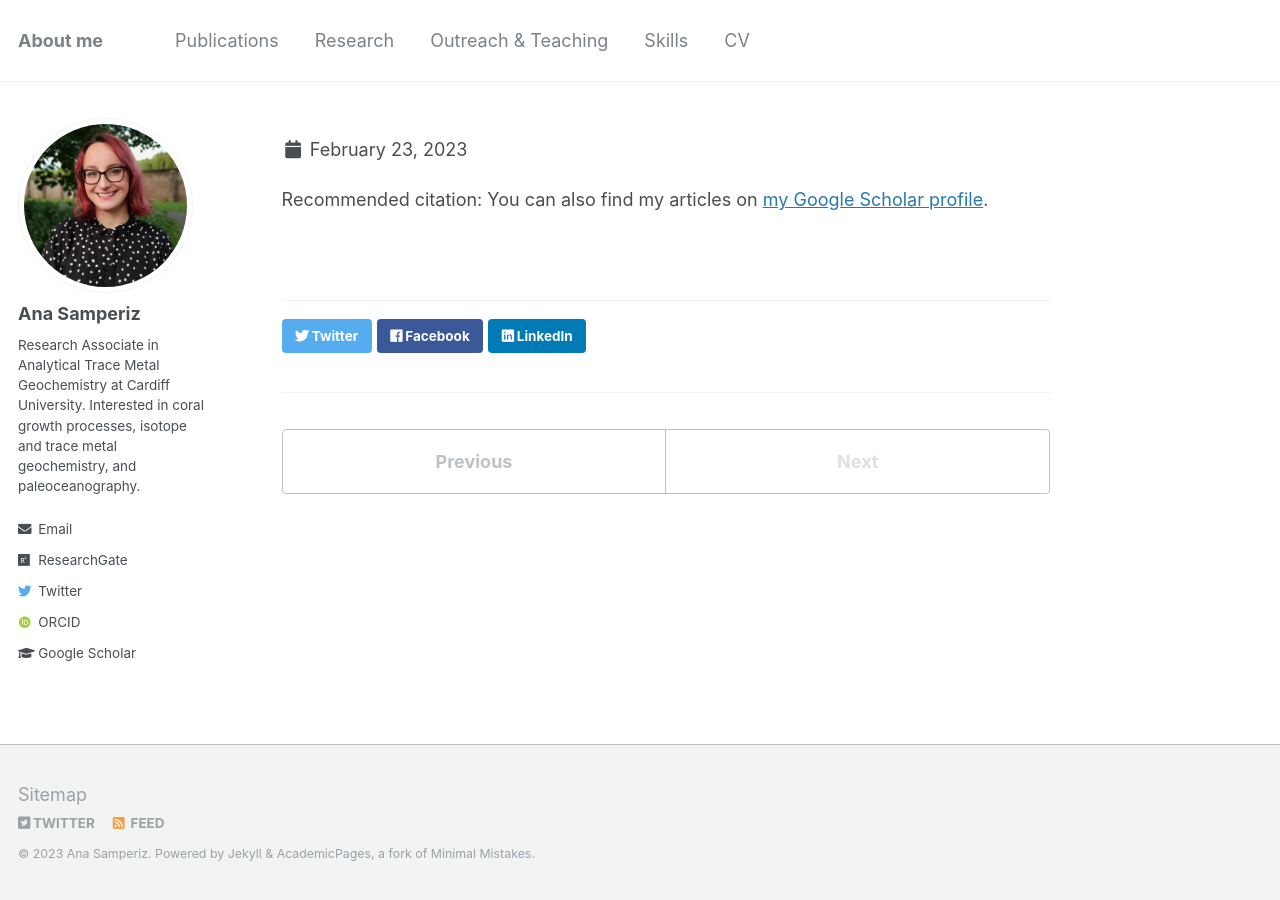
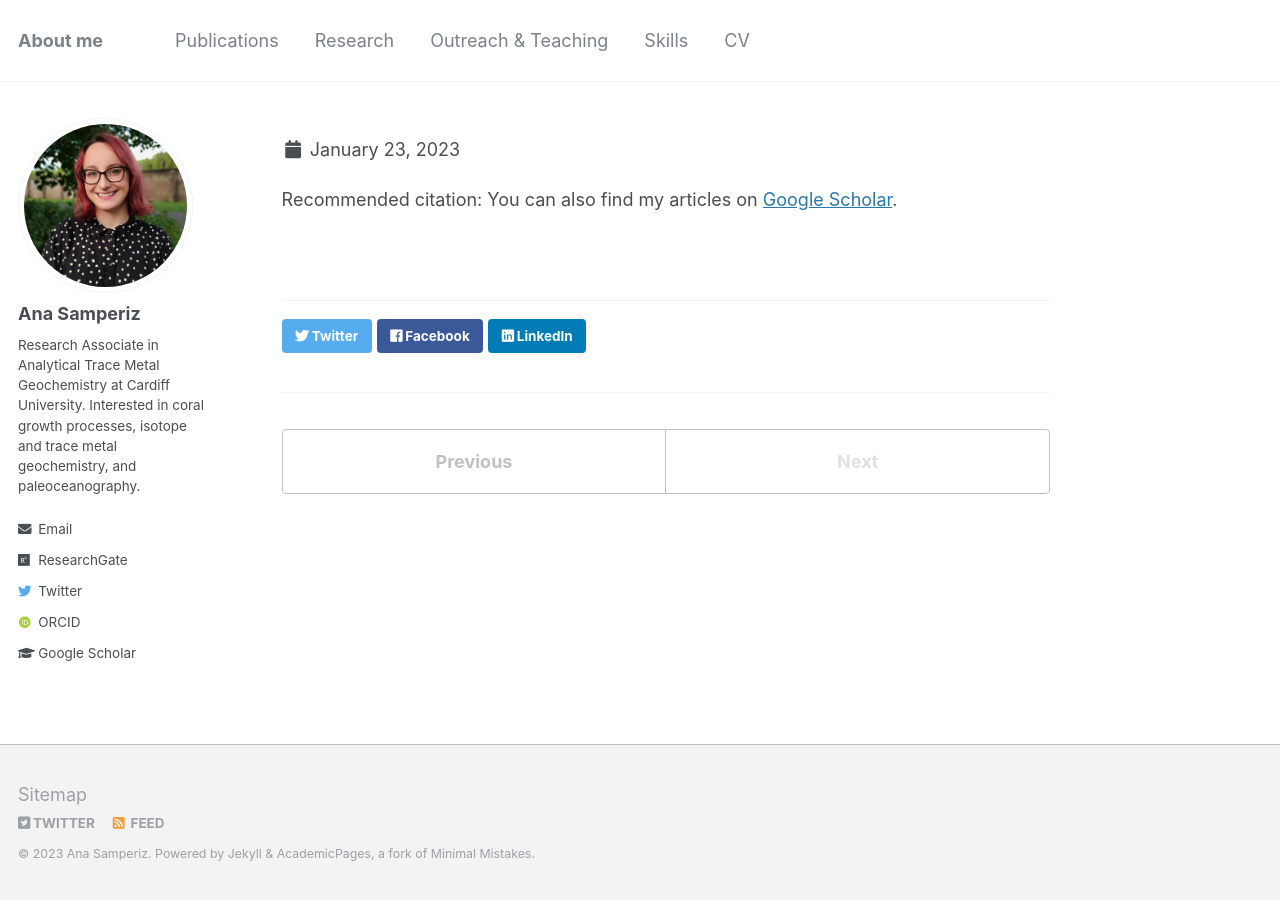
Before and after one commit to anasamperiz/anasamperiz.github.io, a Jekyll site: the page built from _publications/google.md, in a window 1280 px wide. Built offline with Jekyll 4.4.1, drawn with Linux system fonts in a browser that asks for light colours; some web fonts are replaced.

Commit message:
Update google.md

```diff
--- a/_publications/google.md
+++ b/_publications/google.md
@@ -2,9 +2,9 @@
 title: ""
 collection: publications
 permalink:
-date: 2023-02-23
+date: 2023-01-23
 venue:
 paperurl:
 link:
-citation: You can also find my articles on <a href="https://scholar.google.com/citations?hl=en&user=gfOeu-sAAAAJ&view_op=list_works" target="_blank">my Google Scholar profile</a>.
+citation: You can also find my articles on <a href="https://scholar.google.com/citations?hl=en&user=gfOeu-sAAAAJ&view_op=list_works" target="_blank"> Google Scholar</a>.
 ---
```
